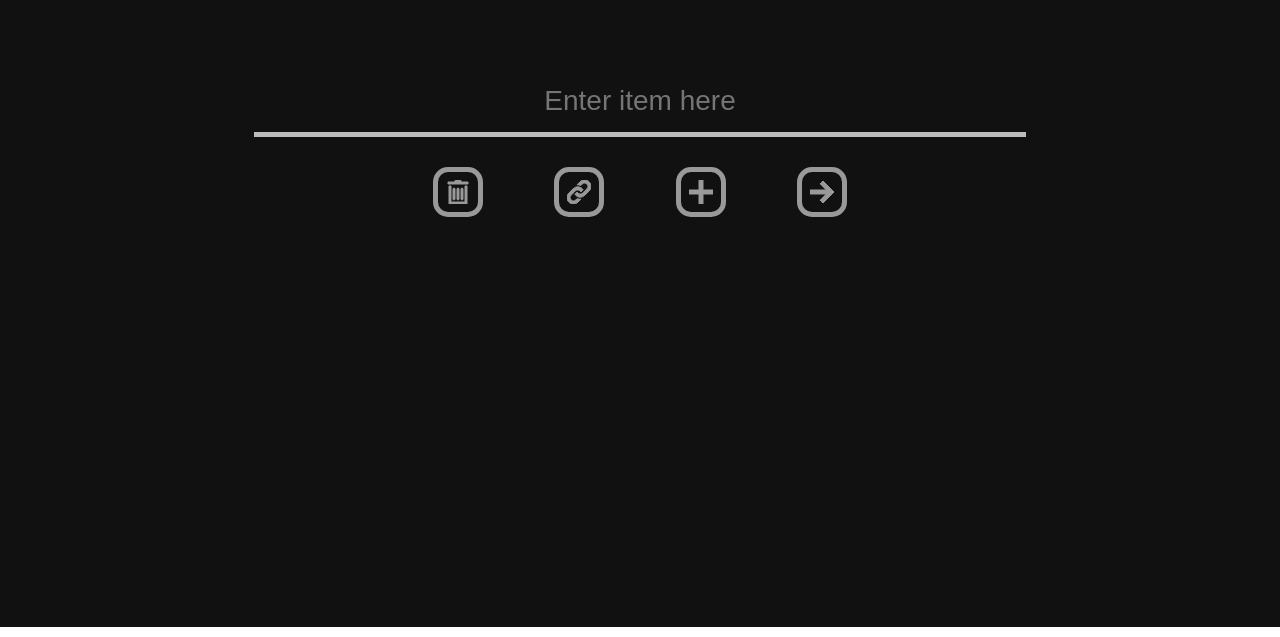
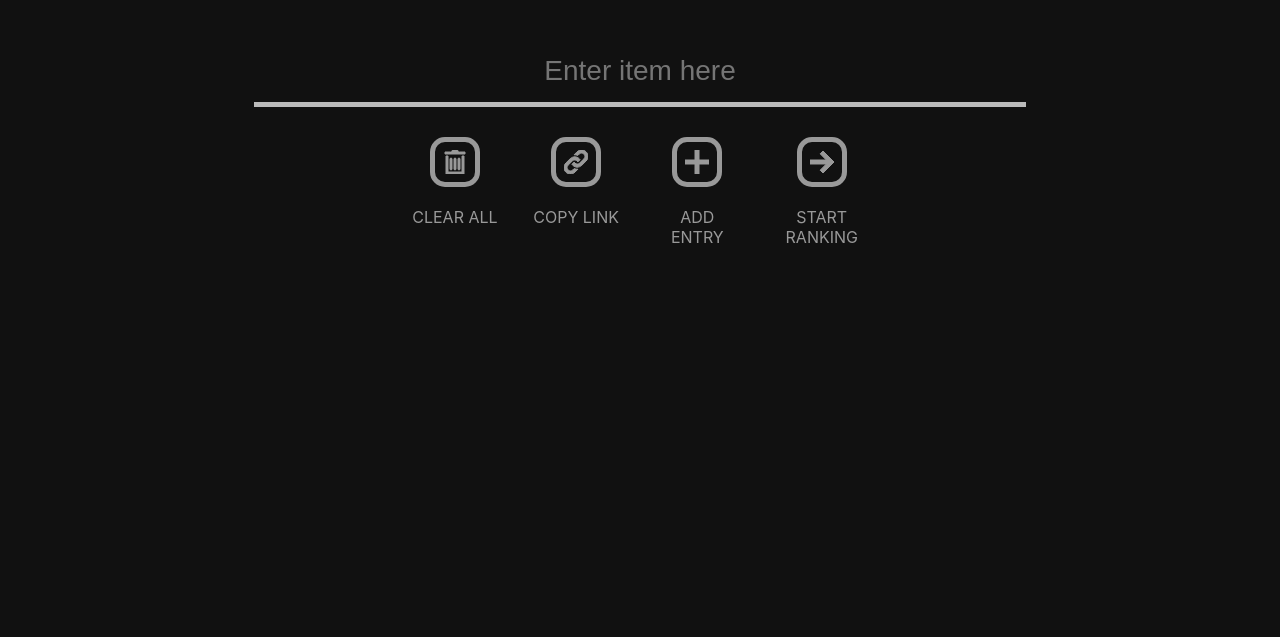
Before and after one commit to shatayu/rankings, a React (Create React App) app: page / in a window 1280 px wide. Shown: the part 173-810 px from the top of the page. Built offline with nearby package versions, Linux system fonts and the light colour scheme.

Commit message:
added ui to buttons

```diff
--- a/src/Input/Buttons/AddEntryToListButton.react.js
+++ b/src/Input/Buttons/AddEntryToListButton.react.js
@@ -11,6 +11,7 @@ export default function AddEntryToListButton() {
     return (
         <GenericButton
             icon={<Plus />}
+            text='ADD ENTRY'
             isEnabled={canEntryBeAddedToEntriesList(entryInputTextboxContent, entriesList)}
             onClick={() => {
                 if (canEntryBeAddedToEntriesList(entryInputTextboxContent, entriesList)) {
--- a/src/Input/Buttons/DeleteAllEntriesButton.react.js
+++ b/src/Input/Buttons/DeleteAllEntriesButton.react.js
@@ -8,6 +8,7 @@ export default function DeleteAllEntriesButton() {
     return (
         <GenericButton
             icon={<Trash />}
+            text='CLEAR ALL'
             isEnabled={entriesList.length > 0}
             onClick={() => setEntriesList([])}
         />
--- a/src/Input/Buttons/GenericButton.js
+++ b/src/Input/Buttons/GenericButton.js
@@ -1,13 +1,22 @@
 import styles from '../Input.module.css';
 
-export default function GenericButton({icon, isEnabled, onClick}) {
+export default function GenericButton({icon, text, isEnabled, onClick}) {
     return (
-        <div className={styles.button + ' ' + (isEnabled ?  styles.enabledButton : styles.disabledButton)} onClick={() => {
-            if (isEnabled) {
-                onClick();
-            }
-        }}>
-            {icon}
+        <div className={
+            styles.buttonIconAndTextContainer + ' ' + (isEnabled ?
+                styles.enabledButtonIconAndTextContainer :
+                styles.disabledButtonIconAndTextContainer
+            )}
+            onClick={() => {
+                if (isEnabled) {
+                    onClick();
+                }
+            }}
+            >
+            <div className={styles.buttonIconContainer + ' ' + (isEnabled ?  styles.enabledButton : styles.disabledButton)}>
+                {icon}
+            </div>
+            <div className={styles.buttonText}>{text}</div>
         </div>
     )
 }
--- a/src/Input/Buttons/ShareLinkButton.react.js
+++ b/src/Input/Buttons/ShareLinkButton.react.js
@@ -5,13 +5,17 @@ import { ReactComponent as Share } from '../../assets/link.svg';
 import { EntriesListAtom } from '../../atoms';
 import axios from 'axios';
 import copy from 'copy-to-clipboard';
+import { useToasterStore } from 'react-hot-toast';
+import styles from '../Input.module.css';
 
 export default function ShareLinkButton() {
     const entriesList = useRecoilValue(EntriesListAtom);
+    const {toasts} = useToasterStore();
     return (
         <GenericButton
             icon={<Share />}
-            isEnabled={entriesList.length > 1}
+            text='COPY LINK'
+            isEnabled={entriesList.length > 1 && toasts.length === 0}
             onClick={async () => {
                 // send URL up to DB
                 const url = 'https://3ocshrauf1.execute-api.us-west-1.amazonaws.com/lists';
@@ -21,11 +25,22 @@ export default function ShareLinkButton() {
                     list: entriesList
                 };
 
-                const result = await axios.put(url, body);
+                const successComponent = (
+                    <span className={styles.toastSuccessComponentContainer} onClick={() => toast.dismiss()}>
+                        Copied to clipboard
+                    </span>
+                );
 
+                const promise = axios.put(url, body);
+                toast.promise(promise, {
+                    loading: 'Making link...',
+                    success: successComponent,
+                    error: 'There was an error making your link'
+                });
+
+                const result = await promise;
                 const baseURL = window.location.href.substr(0, window.location.href.lastIndexOf('/')) + '/';
                 copy(baseURL + result.data.new_id);
-                toast('Copied to clipboard.');
             }}
         />
     );
--- a/src/Input/Buttons/StartRankingButton.react.js
+++ b/src/Input/Buttons/StartRankingButton.react.js
@@ -16,6 +16,7 @@ export default function StartRankingButton() {
     return (
         <GenericButton
             icon={<Arrow />}
+            text='START RANKING'
             isEnabled={canStartRanking(entryInputTextboxContent, entriesList)}
             onClick={() => {
                 if (canEntryBeAddedToEntriesList(entryInputTextboxContent, entriesList)) {
--- a/src/Input/Input.js
+++ b/src/Input/Input.js
@@ -17,6 +17,13 @@ export default function Input({onFinalizeEntries}) {
                     style: {
                         background: 'white',
                         color: '#111111',
+                        minWidth: 205
+                    },
+                    success: {
+                        iconTheme: {
+                            primary: '#111111',
+                            secondary: 'white',
+                        },
                     },
                 }}
             />
--- a/src/Input/Input.module.css
+++ b/src/Input/Input.module.css
@@ -63,30 +63,60 @@
     margin-bottom: 20px;
 }
 
-.button {
+.buttonIconAndTextContainer {
+    display: flex;
+    flex-direction: column;
+    align-items: center;
+    justify-content: flex-start;
+    min-width: 100px;
+}
+
+.buttonIconAndTextContainer div {
+    transition-duration: 200ms;
+}
+
+.disabledButtonIconAndTextContainer {
+    color: #999999
+}
+
+.enabledButtonIconAndTextContainer {
+    color: #BBBBBB;
+}
+
+.buttonIconContainer {
     width: 40px;
     border-radius: 15px;
     font-size: 20px;
     text-align: center;
     margin: 20px calc(2vw + 10px);
 
-
     display: flex;
     justify-content: center;
     align-items: center;
     height: 40px;
+}
 
-    transition-duration: 200ms;
+.buttonText {
+    width: 75%;
+    text-align: center;
 }
 
 .disabledButton {
     border: 5px solid #999999;
-    color: #999999;
 }
 
 .enabledButton {
     border: 5px solid #BBBBBB;
-    color: #BBBBBB;
+}
+
+@media (hover: hover) and (pointer: fine) {
+    .enabledButtonIconAndTextContainer:hover {
+        color: white;
+    }
+
+    .enabledButtonIconAndTextContainer:hover .enabledButton {
+        border: 5px solid white;
+    }
 }
 
 svg {
@@ -94,10 +124,33 @@ svg {
     stroke: currentColor;
 }
 
+
+.toastSuccessComponentContainer {
+    text-align: center;
+
+    display: flex;
+    flex-direction: row;
+    align-items: center;
+    justify-content: center;
+}
+
+.toastSuccessComponentSVGContainer {
+    padding: 0px;
+    max-height: 18px;
+    max-width: 18px;
+    margin-left: 4px;
+}
+
+.toastSuccessComponentSVG {
+    height: 18px;
+    width: 18px;
+    color: #999999;
+}
+
 @media (hover: hover) and (pointer: fine) {
-    .enabledButton:hover {
-        border: 5px solid white;
-        color: white;
+    .toastSuccessComponentSVG:hover {
+        color: #111111;
+        transition-duration: 200ms;
     }
 }
 
@@ -131,8 +184,6 @@ svg {
     word-break: break-word;
 
     transform: translateX(30px);
-
-
 }
 
 .entry:hover {
```
